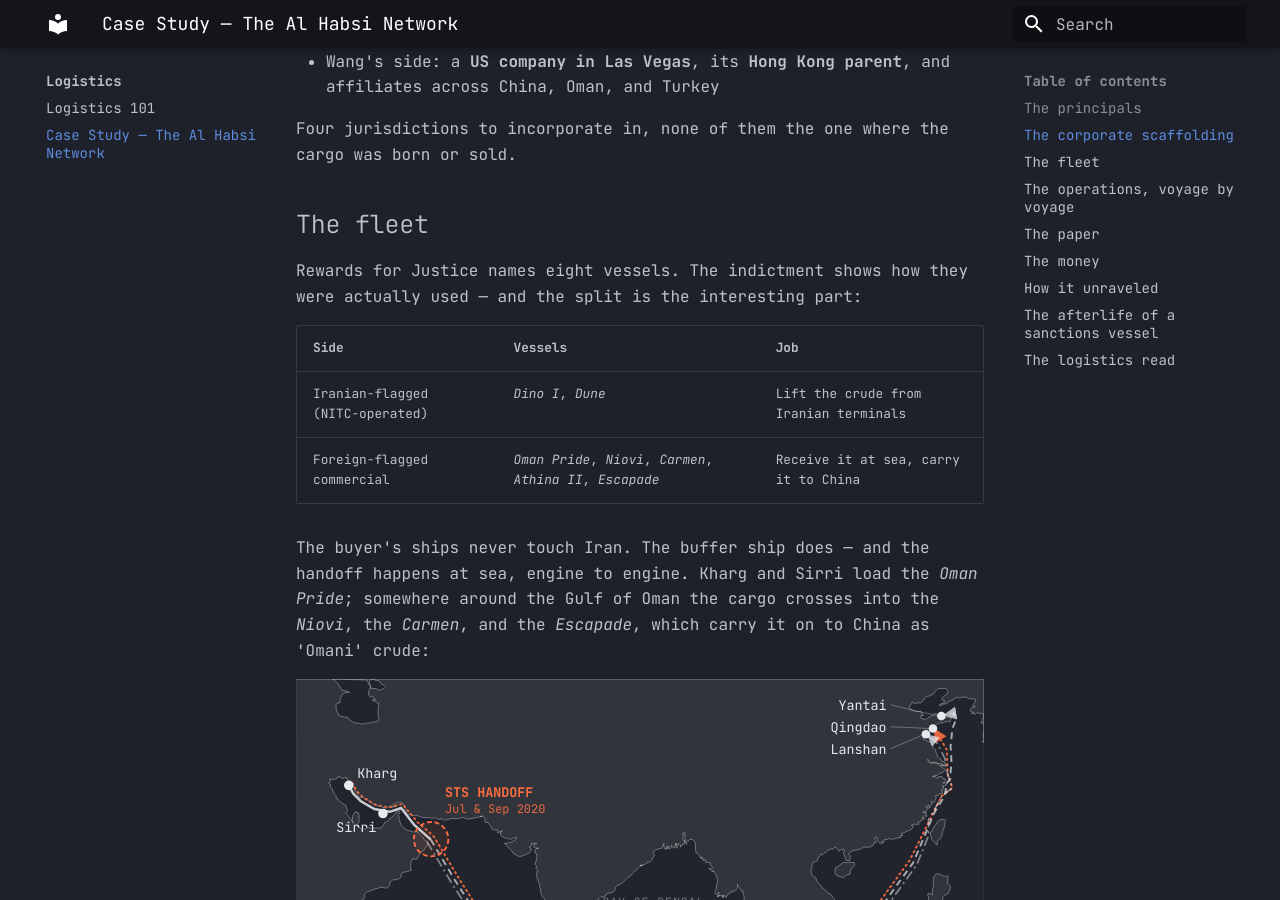
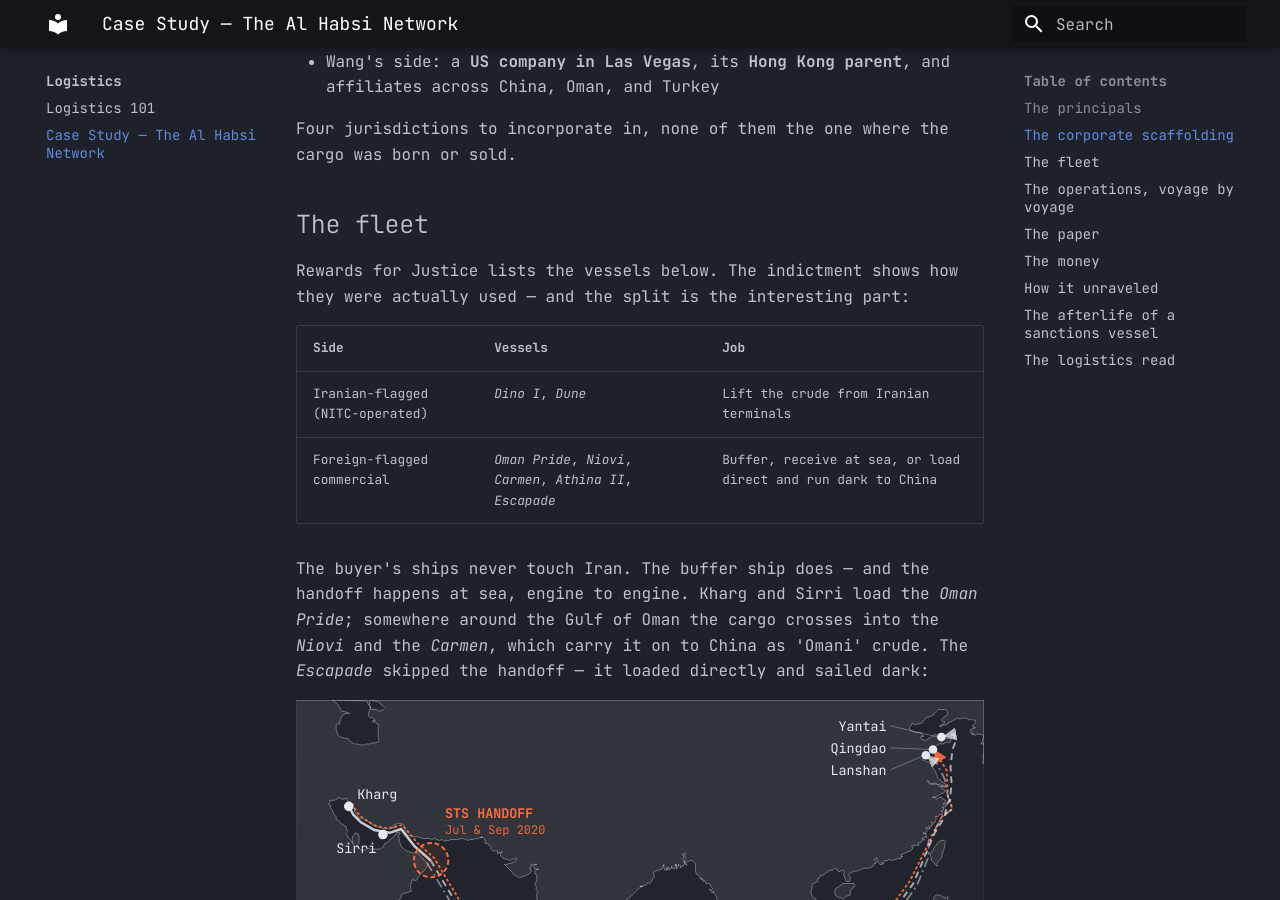
Before and after one commit to BlackHillsBxNord/blog, an MkDocs documentation site: the page built from docs/logistics/case-al-habsi-iranian-oil.md, in a window 1280 px wide and 900 px high, scrolled down 2383 px. Built offline with MkDocs 1.6.1 and Material for MkDocs 9.7.7, drawn with Linux system fonts in a browser that asks for light colours.

Commit message:
Update case-al-habsi-iranian-oil.md

```diff
--- a/docs/logistics/case-al-habsi-iranian-oil.md
+++ b/docs/logistics/case-al-habsi-iranian-oil.md
@@ -83,14 +83,14 @@ Four jurisdictions to incorporate in, none of them the one where the cargo was b
 
 ## The fleet
 
-Rewards for Justice names eight vessels. The indictment shows how they were actually used — and the split is the interesting part:
+Rewards for Justice lists the vessels below. The indictment shows how they were actually used — and the split is the interesting part:
 
 | Side | Vessels | Job |
 |---|---|---|
 | Iranian-flagged (NITC-operated) | *Dino I*, *Dune* | Lift the crude from Iranian terminals |
-| Foreign-flagged commercial | *Oman Pride*, *Niovi*, *Carmen*, *Athina II*, *Escapade* | Receive it at sea, carry it to China |
+| Foreign-flagged commercial | *Oman Pride*, *Niovi*, *Carmen*, *Athina II*, *Escapade* | Buffer, receive at sea, or load direct and run dark to China |
 
-The buyer's ships never touch Iran. The buffer ship does — and the handoff happens at sea, engine to engine. Kharg and Sirri load the *Oman Pride*; somewhere around the Gulf of Oman the cargo crosses into the *Niovi*, the *Carmen*, and the *Escapade*, which carry it on to China as 'Omani' crude:
+The buyer's ships never touch Iran. The buffer ship does — and the handoff happens at sea, engine to engine. Kharg and Sirri load the *Oman Pride*; somewhere around the Gulf of Oman the cargo crosses into the *Niovi* and the *Carmen*, which carry it on to China as 'Omani' crude. The *Escapade* skipped the handoff — it loaded directly and sailed dark:
 
 <svg viewBox="0 0 720 656" width="100%" role="img" aria-label="Route map of the Al Habsi network: the Oman Pride loads at Sirri and Kharg, hands off ship-to-ship near Hormuz to the Niovi (to Yantai) and the Carmen (to Lanshan); the Escapade sails dark toward Qingdao. Below, the money path from Chinese buyers through US banks, where an 8.5 million dollar wire was blocked on 1 July 2021." style="max-width:720px">
   <defs>
```
